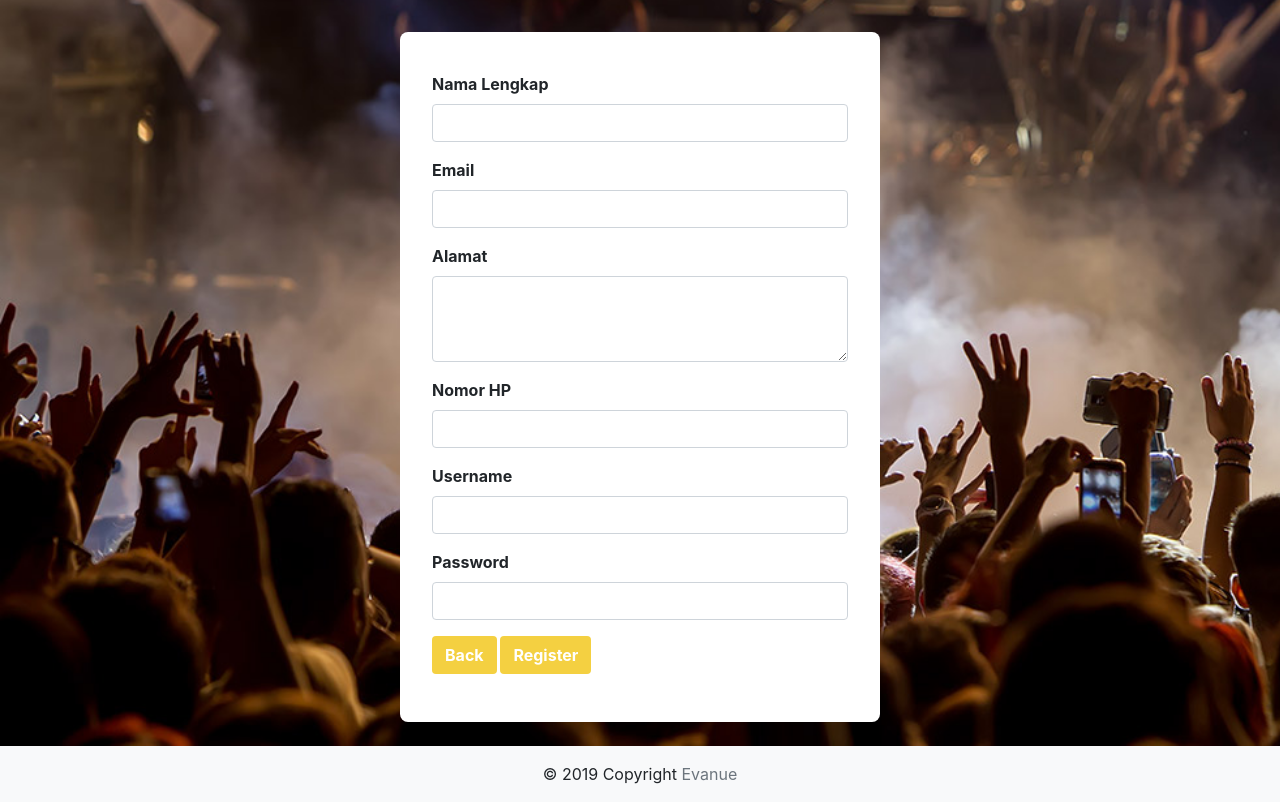
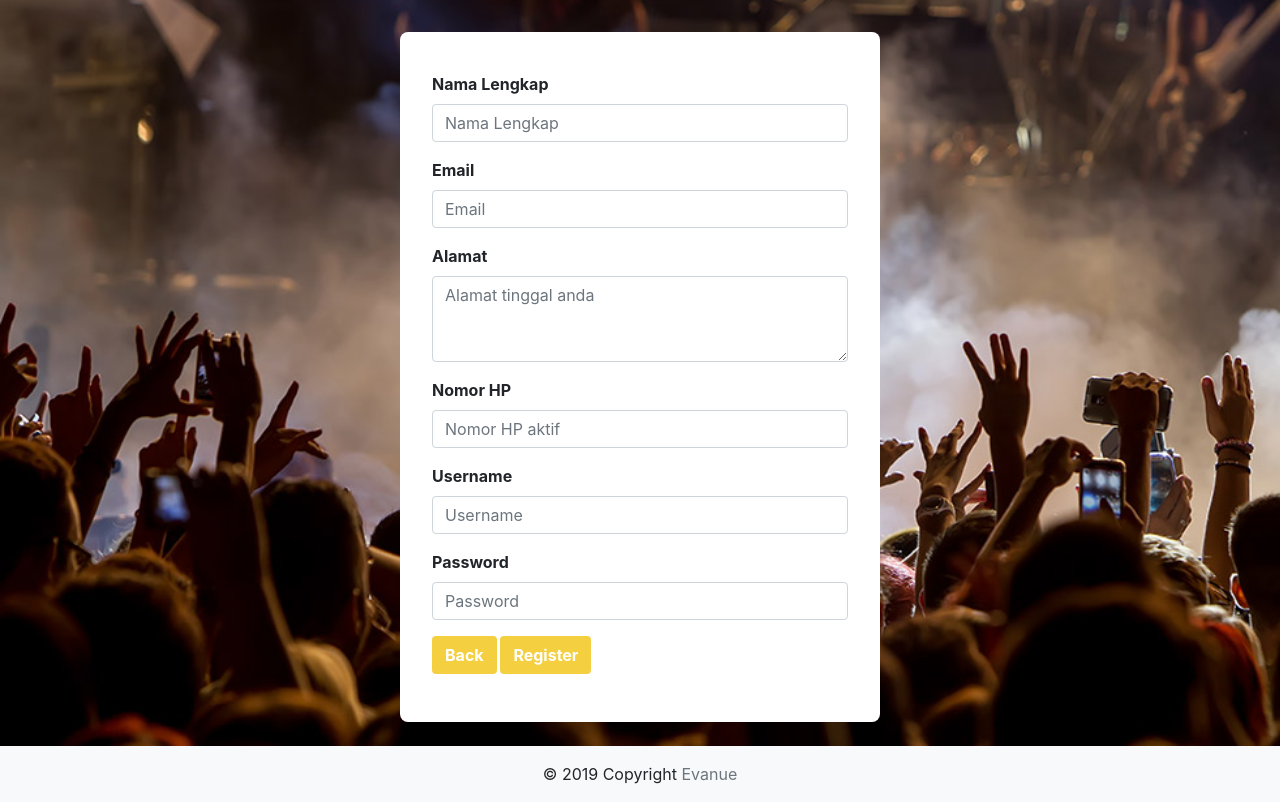
Before and after one commit to evanezent/IMPAL_Project, a CodeIgniter app: page /IMPAL_Project/index.php/user/login in a window 1280 px wide. Shown: the part 78-880 px from the top of the page. Run offline with CodeIgniter, Linux system fonts and the light colour scheme; some libraries are stand-ins or nearby versions.

Commit message:
Place Holder dan Set Value

```diff
--- a/application/views/user/register.php
+++ b/application/views/user/register.php
@@ -20,29 +20,29 @@
         <form action="register_db" method="post">
             <div class="form-group">
                 <label for="fullname">Nama Lengkap</label>
-                <input type="input" class="form-control" id="fullname" name="fullname" required>
+                <input type="input" class="form-control" id="fullname" name="fullname" placeholder="Nama Lengkap" value="<?= set_value('fullname'); ?>" required>
                 <!-- <?= form_error("fullname", '<small class="text-danger pl-3">', '</small>'); ?>    -->
             </div>
             <div class="form-group">
                 <label for="email">Email</label>
-                <input type="email" class="form-control" id="email" name="email" aria-describedby="emailHelp" required>
+                <input type="email" class="form-control" id="email" name="email" aria-describedby="emailHelp" placeholder="Email" value="<?= set_value('email'); ?>" required>
                 <!-- <?= form_error("email", '<small class="text-danger pl-3">', '</small>'); ?>  -->
             </div>
             <div class="form-group">
                 <label for="alamat">Alamat</label>
-                <textarea class="form-control" rows="3" id="alamat" name="alamat" required></textarea>
+                <textarea class="form-control" rows="3" id="alamat" name="alamat" placeholder="Alamat tinggal anda" required></textarea>
             </div>
             <div class="form-group">
                 <label for="phone">Nomor HP</label>
-                <input type="input" class="form-control" id="phone" name="phone" required>
+                <input type="input" class="form-control" id="phone" name="phone" placeholder="Nomor HP aktif" required>
             </div>
             <div class="form-group">
                 <label for="username">Username</label>
-                <input type="input" class="form-control" id="username" name="username" required>
+                <input type="input" class="form-control" id="username" name="username" placeholder="Username" required>
             </div>
             <div class="form-group">
                 <label for="password">Password</label>
-                <input type="password" class="form-control" id="password" name="password" required>
+                <input type="password" class="form-control" id="password" name="password" placeholder="Password" required>
             </div>
             <div class="form-group">
                 <button type="button" class="btn mx-auto"><a href="<?= base_url();?>">Back</a></button>
```
Also changed, not shown: application/controllers/User.php (indentation only), application/views/user/homepage_event.php (line endings or trailing spaces).
